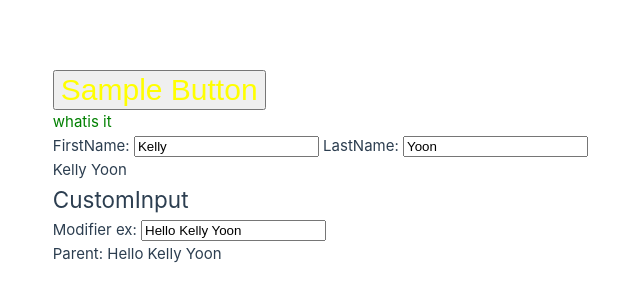
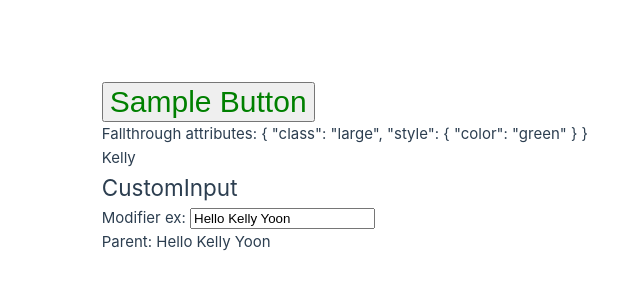
Before and after one commit to JeongAhYoon/vue_practice, a Vue app: page / in a window 1280 px wide. Shown: the part 112-412 px from the top of the page, without its empty margins (52-692 px from the left). Built offline with nearby package versions, Linux system fonts and the light colour scheme.

Commit message:
attribute inheritance

```diff
--- a/src/App.vue
+++ b/src/App.vue
@@ -1,8 +1,9 @@
 <template>
   <div>
-    <MyButton class="large" style="color: green" @click="onParentClick" />
+    <BaseButton class="large" style="color: green" @click="onParentClick" />
+    <!-- <MyButton class="large" style="color: green" @click="onParentClick" />
     <UserName v-model:firstName="firstName" v-model:lastName="lastName"/>
-    <div> {{firstName}} {{lastName}}</div>
+    <div> {{firstName}} {{lastName}}</div> -->
     <!-- <CustomInput :searchText="searchText" @updateText="$event => searchText = $event"/> -->
       <!-- <CustomInput :modelValue="searchText" @update:modelValue="newValue => searchText = newValue"/>  -->
       <CustomInput v-model:title.no-hyphens="searchText"/>
@@ -53,6 +54,7 @@ import PostComponent from './components/PostComponent.vue';
 import CustomInput from './components/CustomInput.vue';
 import UserName from './components/UserName.vue';
 import MyButton from './components/MyButton.vue';
+import BaseButton from './components/baseButton.vue';
 const firstName = ref("Kelly");
 const lastName = ref("Yoon");
 const showCounter = ref(true);
--- a/src/components/MyButton.vue
+++ b/src/components/MyButton.vue
@@ -1,7 +1,10 @@
 <template>
-    <div><button class="btn" style='color: yellow; font-size: 30px' @click="onChildCilck">Sample Button</button><div>whatis it</div></div>
+    <button class="btn" style='color: yellow; font-size: 30px' @click="onChildCilck">Sample Button</button>
 
 </template>
+
+
+
 <script setup>
 const onChildCilck = () => {
     console.log('child click')
--- /dev/null
+++ b/src/components/baseButton.vue
@@ -0,0 +1,22 @@
+
+
+<template>
+   <div> <MyButton v-bind="$attrs" />
+    <div>Fallthrough attributes: {{$attrs}}</div>
+   </div>
+   <div>Kelly</div>
+</template>
+
+<!-- <script>
+export default {
+    inheritAttrs: false
+};
+</script> -->
+
+
+<script setup>
+import { useAttrs } from 'vue';
+import MyButton from './MyButton.vue';
+const attrs = useAttrs();
+console.log(attrs);
+</script>
```
